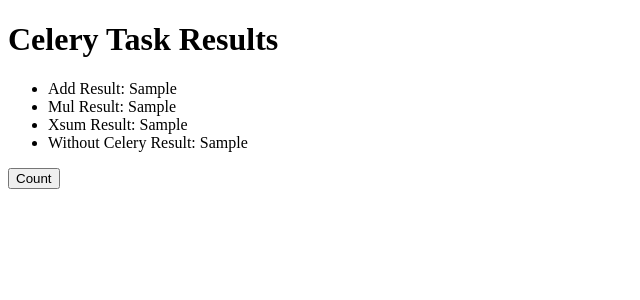
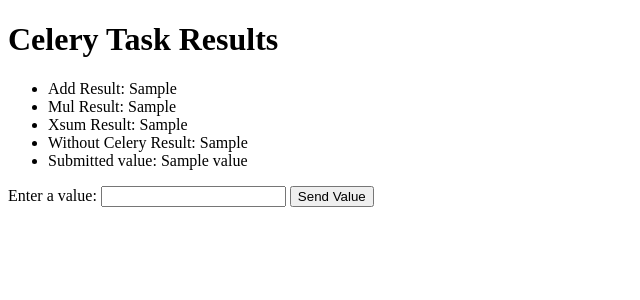
Before and after one commit to 21abhaya/try_celery, a Django app: template app/templates/test_view.html in a window 1280 px wide. Shown: the top 300 px of the page, without its empty margins (0-640 px from the left). Run offline with Django 5.2, Linux system fonts and the light colour scheme; the template is opened without the code that fills it: most values are stand-ins (such as "Sample title", 1, 10 or a date in 2020); parts of the project's set-up code (start-up, migrations or seed data) failed here and were passed over.

Commit message:
tinkering with celery using post request
need to test out other applications of celry and then move on implenting a real use case

```diff
--- a/app/templates/test_view.html
+++ b/app/templates/test_view.html
@@ -12,9 +12,15 @@
         <li>Mul Result: {{ mul_result }}</li>
         <li>Xsum Result: {{ xsum_result }}</li>
         <li>Without Celery Result: {{ without_celery_result }}</li>
+        <li>Submitted value: {{ value }}
     </ul>
     <div>
-        <Button class="count-button">Count</Button>
+        <form method="post">
+            {% csrf_token %}
+            <label for="value"> Enter a value:</label>
+            <input type="text" id="value" name="value">
+            <button type="submit">Send Value</button>
+        </form>
     </div>
 </body>
 </html>
```
Also changed, not shown: app/views.py (+10 -3 lines).
